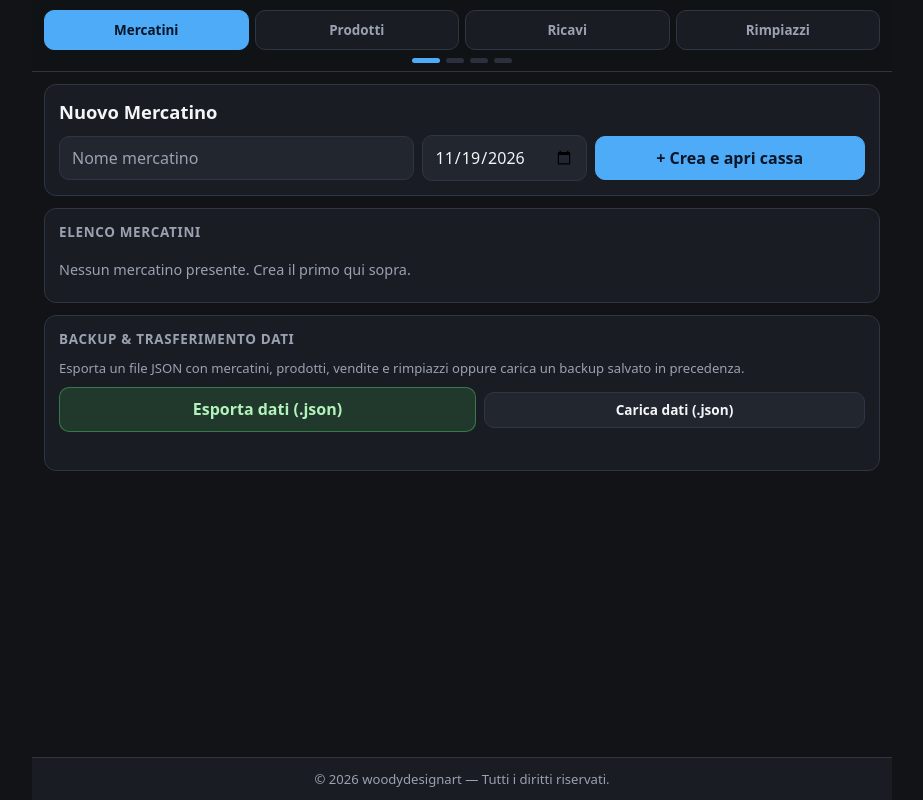
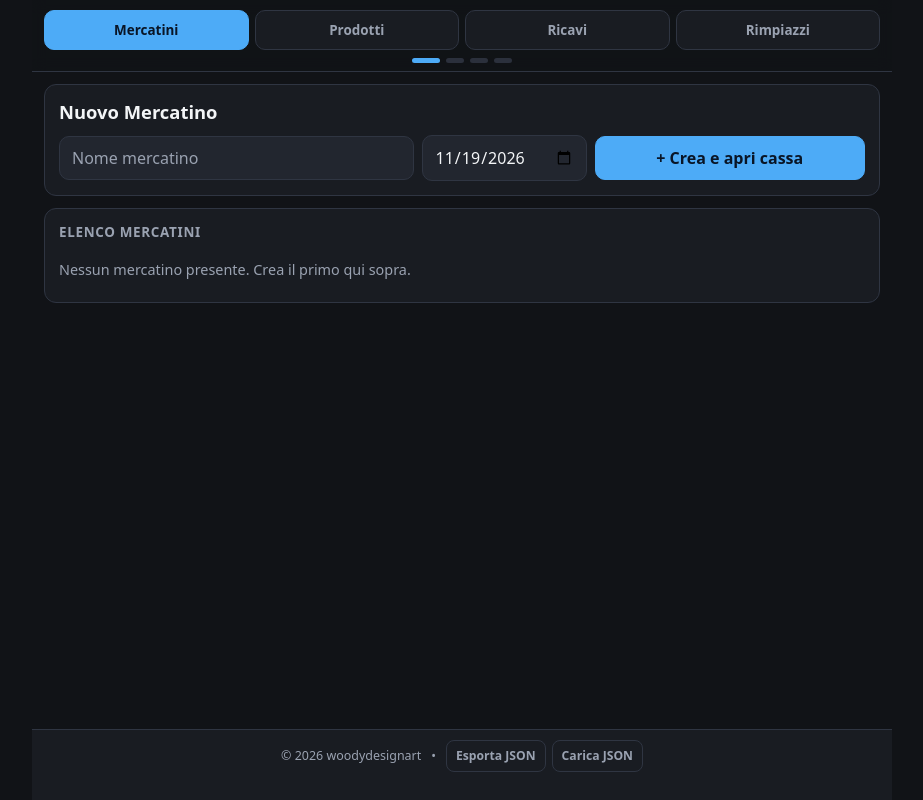
Before and after one commit to woodydesignart/mercatini-log, a plain HTML site: page index.html in a window 1280 px wide. Shown: the whole page, without its empty margins (178-1101 px from the left). Drawn offline with Linux system fonts and the light colour scheme.

Commit message:
Refactor footer and status message styles

```diff
--- a/index.html
+++ b/index.html
@@ -112,7 +112,7 @@
       width: 100%;
       scroll-snap-align: start;
       padding: 12px;
-      padding-bottom: 28px;
+      padding-bottom: 24px;
     }
 
     .card {
@@ -278,17 +278,6 @@
       padding: 8px 0;
     }
 
-    .status-msg {
-      font-size: 0.84rem;
-      color: var(--ok);
-      margin-top: 8px;
-      min-height: 1.2em;
-    }
-
-    .status-msg.error {
-      color: #ffa8a8;
-    }
-
     /* Modale */
     .modal-backdrop {
       position: fixed;
@@ -330,13 +319,58 @@
       color: var(--muted);
     }
 
+    /* Footer discreto con backup compatto */
     .app-footer {
       border-top: 1px solid var(--border);
       background: var(--surface);
-      padding: 12px 14px;
+      padding: 10px 14px;
+      font-size: 0.78rem;
+      color: var(--muted);
+      display: flex;
+      flex-direction: column;
+      align-items: center;
+      gap: 6px;
       text-align: center;
-      font-size: 0.82rem;
+    }
+
+    .footer-main {
+      display: flex;
+      flex-wrap: wrap;
+      align-items: center;
+      justify-content: center;
+      gap: 10px;
+    }
+
+    .footer-actions {
+      display: inline-flex;
+      align-items: center;
+      gap: 6px;
+    }
+
+    .footer-link-btn {
+      min-height: 32px;
+      padding: 4px 9px;
+      border-radius: 8px;
+      border: 1px solid var(--border);
+      background: transparent;
       color: var(--muted);
+      font-size: 0.76rem;
+      font-weight: 600;
+    }
+
+    .footer-link-btn:hover {
+      color: var(--text);
+      border-color: var(--accent);
+    }
+
+    .footer-status {
+      font-size: 0.75rem;
+      color: var(--ok);
+      min-height: 1em;
+    }
+
+    .footer-status.error {
+      color: #ffa8a8;
     }
   </style>
 </head>
@@ -373,19 +407,6 @@
         <div class="card">
           <h2>Elenco mercatini</h2>
           <div id="eventsList" class="list"></div>
-        </div>
-
-        <div class="card">
-          <h2>Backup & Trasferimento dati</h2>
-          <div class="item-sub" style="margin-bottom: 10px;">
-            Esporta un file JSON con mercatini, prodotti, vendite e rimpiazzi oppure carica un backup salvato in precedenza.
-          </div>
-          <div class="row">
-            <button type="button" id="exportDataBtn" class="btn-ok">Esporta dati (.json)</button>
-            <button type="button" id="importDataBtn" class="btn-ghost">Carica dati (.json)</button>
-            <input type="file" id="importFileInput" accept="application/json,.json" style="display: none;" />
-          </div>
-          <div id="backupStatus" class="status-msg" role="status"></div>
         </div>
       </section>
 
@@ -448,7 +469,16 @@
     </main>
 
     <footer class="app-footer">
-      © <span id="footerYear">2026</span> woodydesignart — Tutti i diritti riservati.
+      <div class="footer-main">
+        <span>© <span id="footerYear">2026</span> woodydesignart</span>
+        <span aria-hidden="true">•</span>
+        <div class="footer-actions">
+          <button type="button" id="exportDataBtn" class="footer-link-btn" title="Esporta backup JSON">Esporta JSON</button>
+          <button type="button" id="importDataBtn" class="footer-link-btn" title="Carica backup JSON">Carica JSON</button>
+          <input type="file" id="importFileInput" accept="application/json,.json" style="display: none;" />
+        </div>
+      </div>
+      <div id="backupStatus" class="footer-status" role="status"></div>
     </footer>
   </div>
 
@@ -581,7 +611,7 @@
       a.click();
       a.remove();
       URL.revokeObjectURL(url);
-      setBackupStatus("Backup esportato in formato JSON.");
+      setBackupStatus("JSON esportato.");
     }
 
     function importDataFromFile(file) {
@@ -598,7 +628,7 @@
             !Array.isArray(candidate.sales) ||
             !Array.isArray(candidate.restocks)
           ) {
-            setBackupStatus("File JSON non valido: mancano i dati attesi.", true);
+            setBackupStatus("File JSON non valido.", true);
             return;
           }
 
@@ -612,12 +642,12 @@
           saveState();
           renderAll();
           goToSlide(state.currentSlide || 0, false);
-          setBackupStatus(`Dati caricati da "${file.name}".`);
+          setBackupStatus(`Caricato "${file.name}".`);
         } catch {
-          setBackupStatus("Errore nella lettura del file JSON.", true);
+          setBackupStatus("Errore nella lettura del JSON.", true);
         }
       };
-      reader.onerror = () => setBackupStatus("Impossibile leggere il file selezionato.", true);
+      reader.onerror = () => setBackupStatus("Impossibile leggere il file.", true);
       reader.readAsText(file);
     }
 
```
